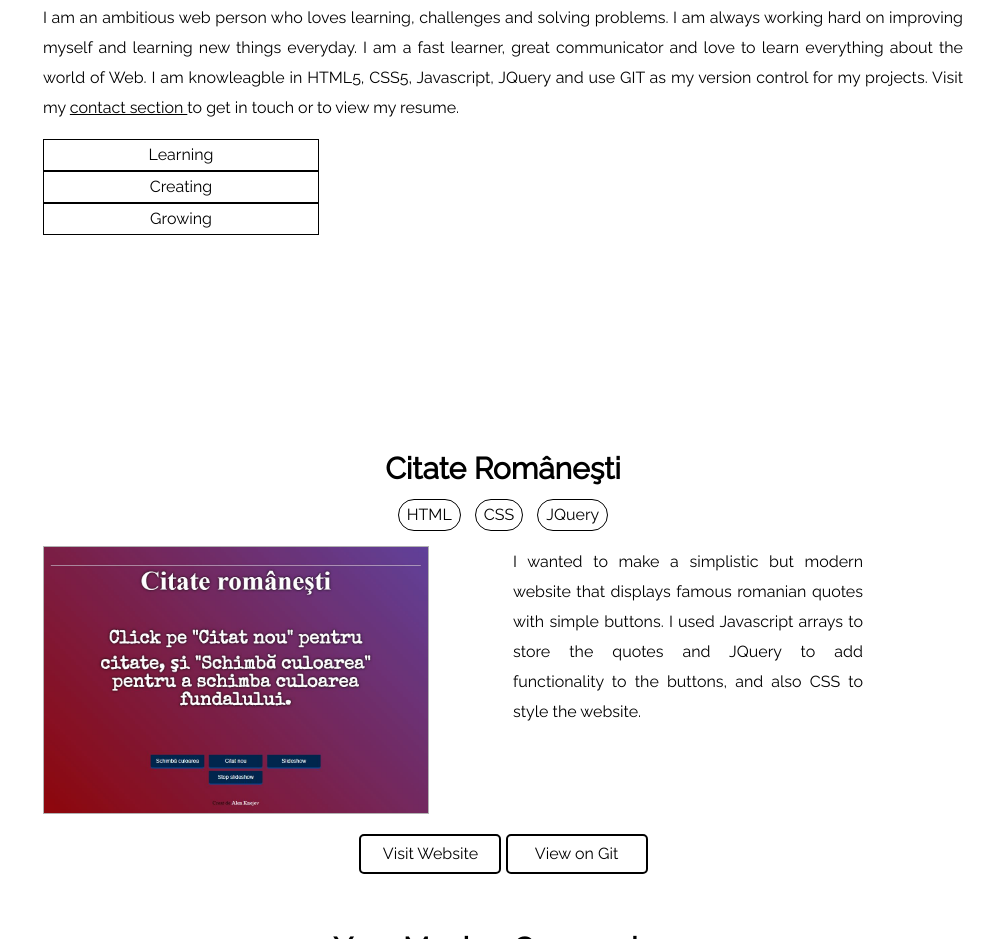
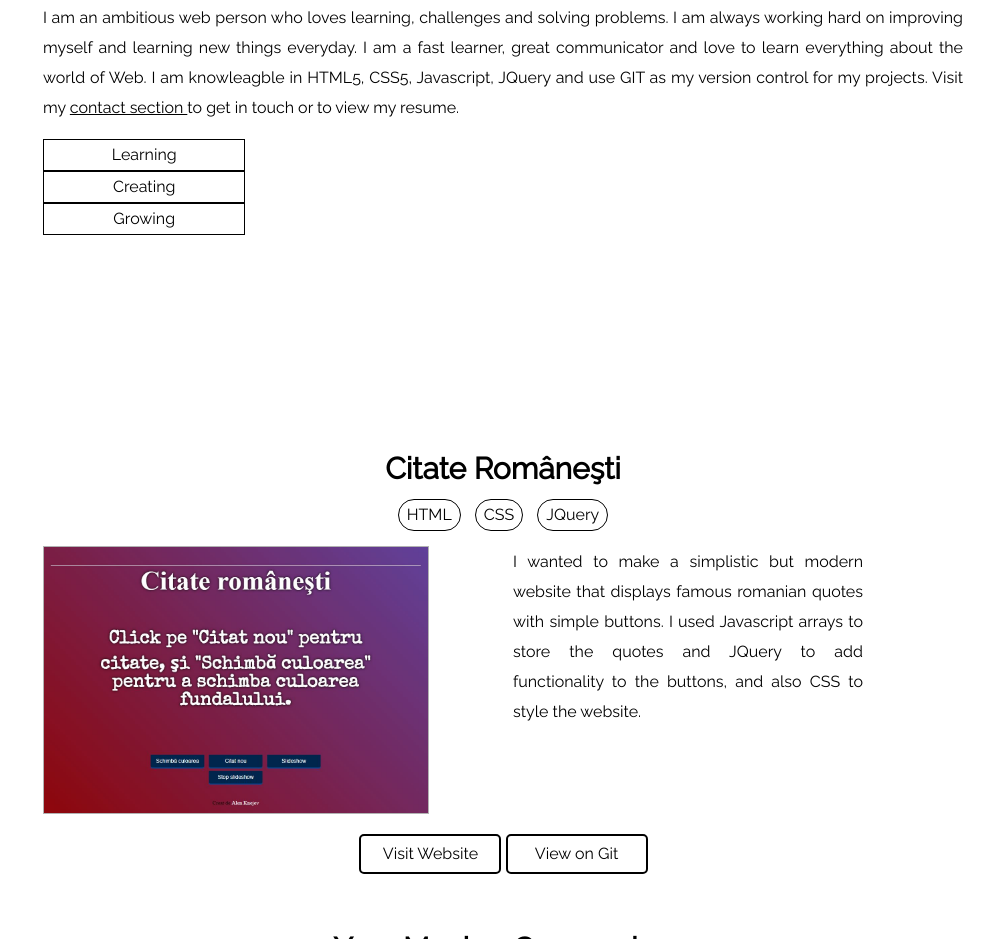
Before and after one commit to knalen/knalen.github.io, a plain HTML site: page index.html in a window 1280 px wide. Shown: the part 1206-2145 px from the top of the page, without its empty margins (297-1280 px from the left). Drawn offline with nearby package versions, Linux system fonts and the light colour scheme.

Commit message:
Updated styles

```diff
--- a/styles.css
+++ b/styles.css
@@ -177,7 +177,8 @@ header nav ul li a:hover {
 }
 
 .interests {
-    width: 30%;
+    width: 22%;
+    margin-right: 2%;
     border: 1px solid black;
 }
 
```
